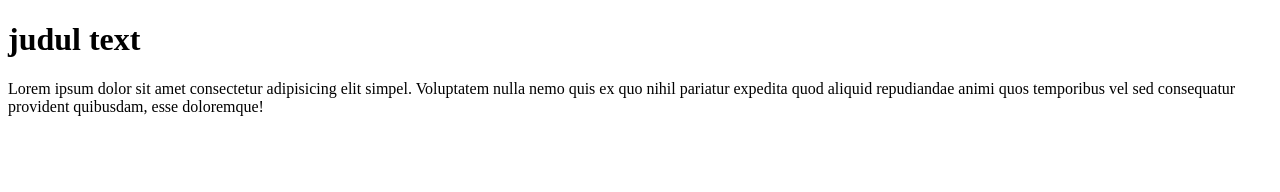
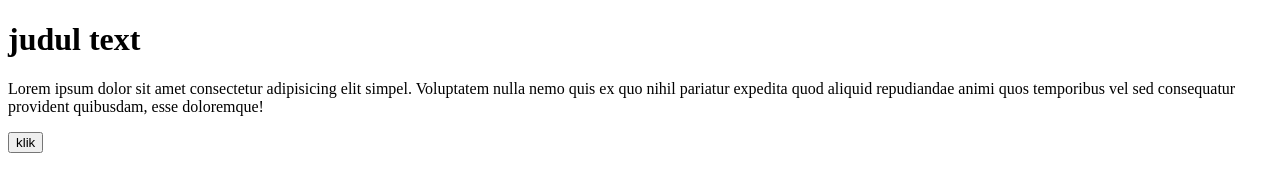
Before and after one commit to farchasd/farchan_portofolio, a plain HTML site: page index.html in a window 1280 px wide. Drawn offline with Linux system fonts and the light colour scheme.

Commit message:
menambahkan button

```diff
--- a/index.html
+++ b/index.html
@@ -8,5 +8,6 @@
   <body>
     <h1>judul text</h1>
     <p>Lorem ipsum dolor sit amet consectetur adipisicing elit simpel. Voluptatem nulla nemo quis ex quo nihil pariatur expedita quod aliquid repudiandae animi quos temporibus vel sed consequatur provident quibusdam, esse doloremque!</p>
+    <button>klik</button>
   </body>
 </html>
```
